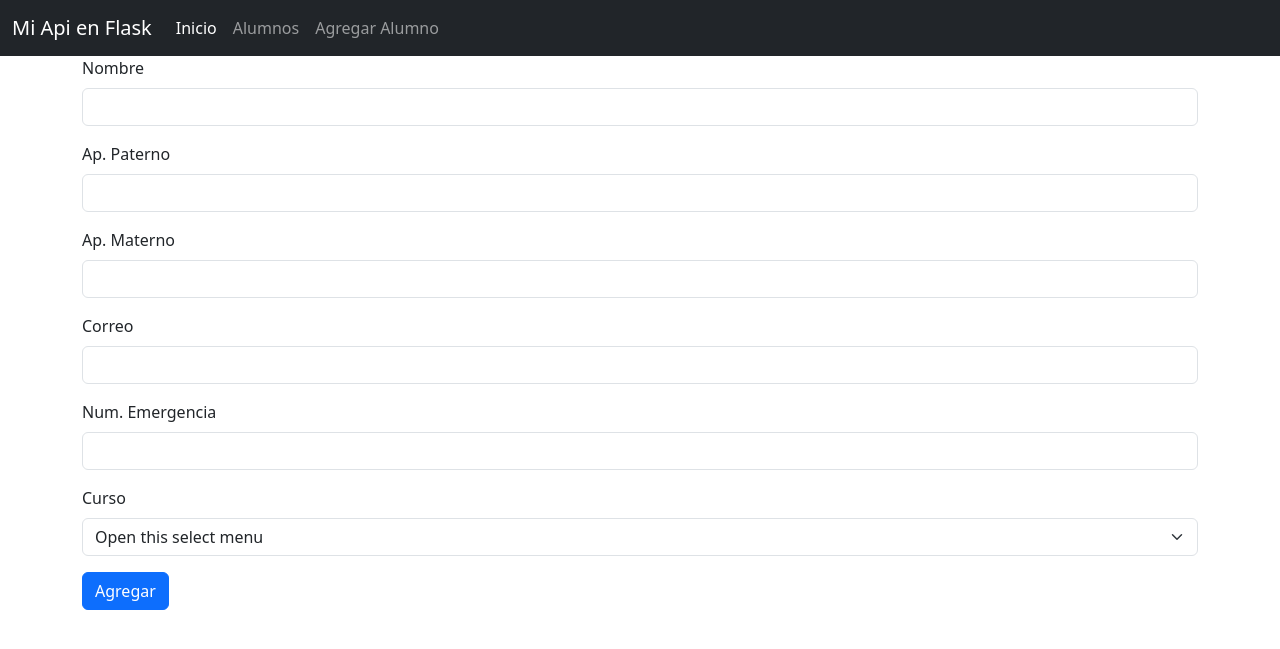
After one commit to CJRS1/Practicando-Flask, a Flask app: template dia-1/templates/agregar_alumno.html in a window 1280 px wide. The commit adds this page. Shown: the top 649 px of the page. Run offline with Flask 3, Linux system fonts and the light colour scheme; the template is opened without the code that fills it, so the values that code supplies are empty; some libraries are stand-ins or nearby versions.

Commit message:
Se agregó codigo para agregar alumno

```diff
--- a/dia-1/app.py
+++ b/dia-1/app.py
@@ -1,16 +1,19 @@
 from flask import Flask, render_template
-from flask_mysqldb import MySQLdb
+from flask_mysqldb import MySQL
+from os import environ #libreria propia de python
+from dotenv import load_dotenv
 
+load_dotenv()
 
 app = Flask(__name__)
 #almacena todas las variables de configuracion de la aplicacion de flask
-app.config['MYSQL_HOST'] = 'localhost'
-app.config['MYSQL_USER'] =  'root'
-app.config['MYSQL_PASSWORD'] = 'root'
-app.config['MYSQL_DB'] = 'colegio'
-app.config['MYSQL_PORT'] = 3306
+app.config['MYSQL_HOST'] = environ.get('MYSQL_HOST')
+app.config['MYSQL_USER'] =  environ.get('MYSQL_USER')
+app.config['MYSQL_PASSWORD'] = environ.get('MYSQL_PASSWORD')
+app.config['MYSQL_DB'] = environ.get('MYSQL_DB')
+app.config['MYSQL_PORT'] = int(environ.get('MYSQL_PORT'))
 #Sirve para conectarse a la base de datos en MySQL
-mysql = MySQLdb(app)
+mysql = MySQL(app)
 
 
 
@@ -25,13 +28,41 @@ def inicio():
 def pagina_inicial():
     return render_template('index.html')
 
-@app.route('/alumnos/',methods=['GET'])
+@app.route('/mostrar-alumnos/',methods=['GET'])
 def devolver_alumnos():
     cursor = mysql.connection.cursor()
     cursor.execute("SELECT*FROM alumnos")
     resultado = cursor.fetchall() #obtuiene todos los datos que estan en el execute
     print(resultado)
-    return {
-        'message':'Los alumnos son:'
-    }
+    resultado_final = []
+    for alumno in resultado:
+        alumno_diccionario={
+            'id':alumno[0],
+            'nombre':alumno[1],
+            'ape_paterno':alumno[2],
+            'ape_materno':alumno[3],
+            'correo':alumno[4],
+            'num_emergencia':alumno[5],
+            'curso_id':alumno[6],
+        }
+        resultado_final.append(alumno_diccionario)
+    # return {
+    #     'message':'Los alumnos son:',
+    #     'content': resultado_final
+    # }
+    return render_template('mostrar_alumnos.html',alumnos=resultado_final,mensaje='Hola desde Flask')
+
+@app.route('/agregar-alumno/',methods=['POST'])
+def agregar_alumnos():
+    cursor = mysql.connection.cursor()
+    cursor.execute("SELECT*FROM alumnos")
+    resultado = cursor.fetchall() #obtuiene todos los datos que estan en el execute
+
+    # return {
+    #     'message':'Los alumnos son:',
+    #     'content': resultado_final
+    # }
+    return render_template('agregar_alumno.html')
+
+
 app.run(debug=True)
--- /dev/null
+++ b/dia-1/templates/agregar_alumno.html
@@ -0,0 +1,47 @@
+{% extends 'base.html' %}
+{% block cuerpo %}
+<div class="container">
+    <form>
+        <div class="mb-3">
+            <label for="nombre" class="form-label">Nombre</label>
+            <input type="text" class="form-control" id="nombre" aria-describedby="emailHelp" />
+        </div>
+        <div class="mb-3">
+            <label for="ape_paterno" class="form-label">Ap. Paterno</label>
+            <input type="text" class="form-control" id="ape_paterno" aria-describedby="emailHelp" />
+        </div>
+        <div class="mb-3">
+            <label for="ape_materno" class="form-label">Ap. Materno</label>
+            <input type="text" class="form-control" id="ape_materno" aria-describedby="emailHelp" />
+        </div>
+        <div class="mb-3">
+            <label for="correo" class="form-label">Correo</label>
+            <input type="email" class="form-control" id="correo" aria-describedby="emailHelp" />
+        </div>
+        <div class="mb-3">
+            <label for="num_emergencia" class="form-label">Num. Emergencia</label>
+            <input type="number" class="form-control" id="num_emergencia" aria-describedby="emailHelp" />
+        </div>
+
+        <div class="mb-3">
+            <label for="num_emergencia" class="form-label">Curso</label>
+            <select class="form-select" aria-label="Default select example">
+                <option selected>Open this select menu</option>
+                {# el value debe ser el id de ese curso en la base de datos #}
+                <option value="1">One</option>
+                <option value="2">Two</option>
+                <option value="3">Three</option>
+            </select>
+        </div>
+        <button type="submit" class="btn btn-primary" id="btn_agregar">
+            Agregar
+        </button>
+    </form>
+</div>
+{% endblock %} {% block scripts %} {#
+<script src="../static/js/agregar_alumno.js"></script>
+#} {# para agregar archivos js, css o imagenes es recomendable utilizar el
+statement url_for en el cual se indica que tipo de archivo y ademas su nombre de
+archivo #}
+<script src="{{ url_for('static', filename='js/agregar_alumno.js') }}"></script>
+{% endblock %}
--- /dev/null
+++ b/dia-1/templates/base.html
@@ -0,0 +1,44 @@
+<!doctype html>
+<html lang="en">
+
+<head>
+    <meta charset="utf-8">
+    <meta name="viewport" content="width=device-width, initial-scale=1">
+    <title>Bootstrap demo</title>
+    <link href="https://cdn.jsdelivr.net/npm/bootstrap@5.3.0-alpha3/dist/css/bootstrap.min.css" rel="stylesheet"
+        integrity="sha384-KK94CHFLLe+nY2dmCWGMq91rCGa5gtU4mk92HdvYe+M/SXH301p5ILy+dN9+nJOZ" crossorigin="anonymous">
+</head>
+
+<body>
+    <nav class="navbar navbar-dark bg-dark navbar-expand-lg">
+        <div class="container-fluid">
+            <a class="navbar-brand" href="#">Mi Api en Flask</a>
+            <button class="navbar-toggler" type="button" data-bs-toggle="collapse"
+                data-bs-target="#navbarSupportedContent" aria-controls="navbarSupportedContent"
+                aria-expanded="false" aria-label="Toggle navigation">
+                <span class="navbar-toggler-icon"></span>
+            </button>
+            <div class="collapse navbar-collapse" id="navbarSupportedContent">
+                <ul class="navbar-nav me-auto mb-2 mb-lg-0">
+                    <li class="nav-item">
+                        <a class="nav-link active" aria-current="page" href="/inicio">Inicio</a>
+                    </li>
+                    <li class="nav-item">
+
+                        <a class="nav-link" href="/mostrar-alumnos">Alumnos</a>
+                    </li>
+                    <li class="nav-item">
+
+                        <a class="nav-link" href="/agregar-alumno">Agregar Alumno</a>
+                    </li>
+                </ul>
+            </div>
+        </div>
+    </nav>
+    {% block cuerpo %} {% endblock %}
+    <script src="https://cdn.jsdelivr.net/npm/bootstrap@5.3.0-alpha3/dist/js/bootstrap.bundle.min.js"
+        integrity="sha384-ENjdO4Dr2bkBIFxQpeoTz1HIcje39Wm4jDKdf19U8gI4ddQ3GYNS7NTKfAdVQSZe"
+        crossorigin="anonymous"></script>
+</body>
+
+</html>
```
Also changed, not shown: dia-1/static/js/agregar_alumno.js (added, +35 -0 lines), dia-1/templates/index.html (+4 -14 lines), dia-1/templates/mostrar_alumnos.html (added, +37 -0 lines), 1 other file.
